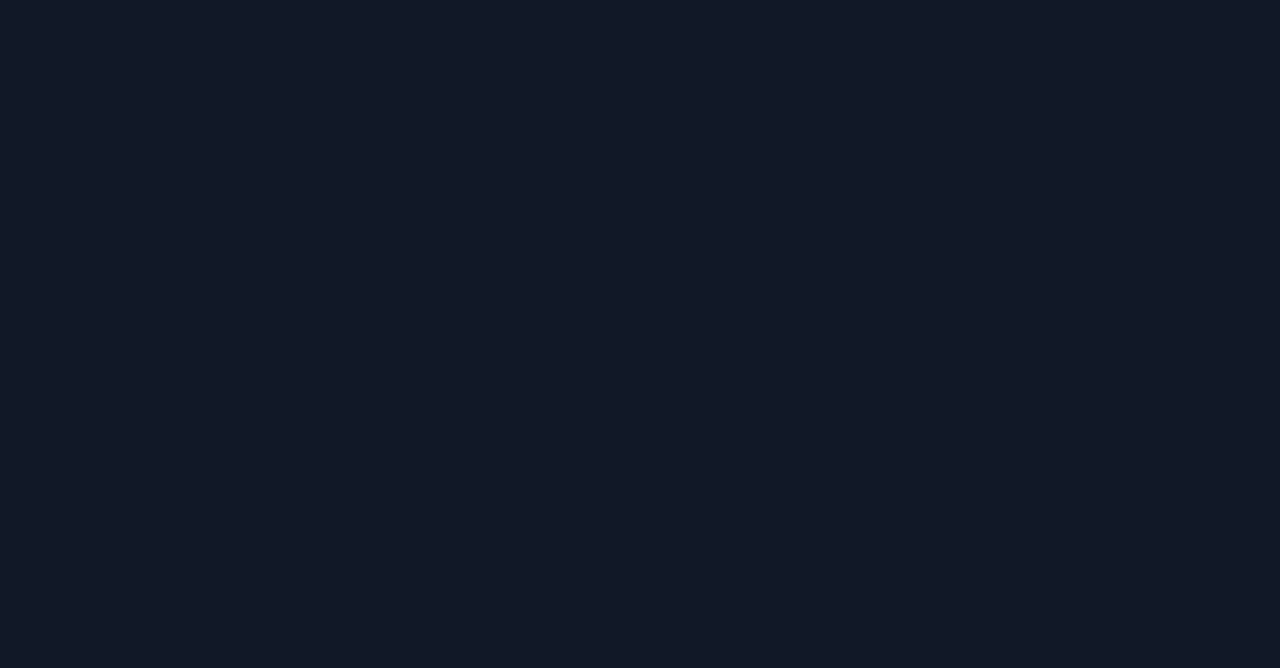
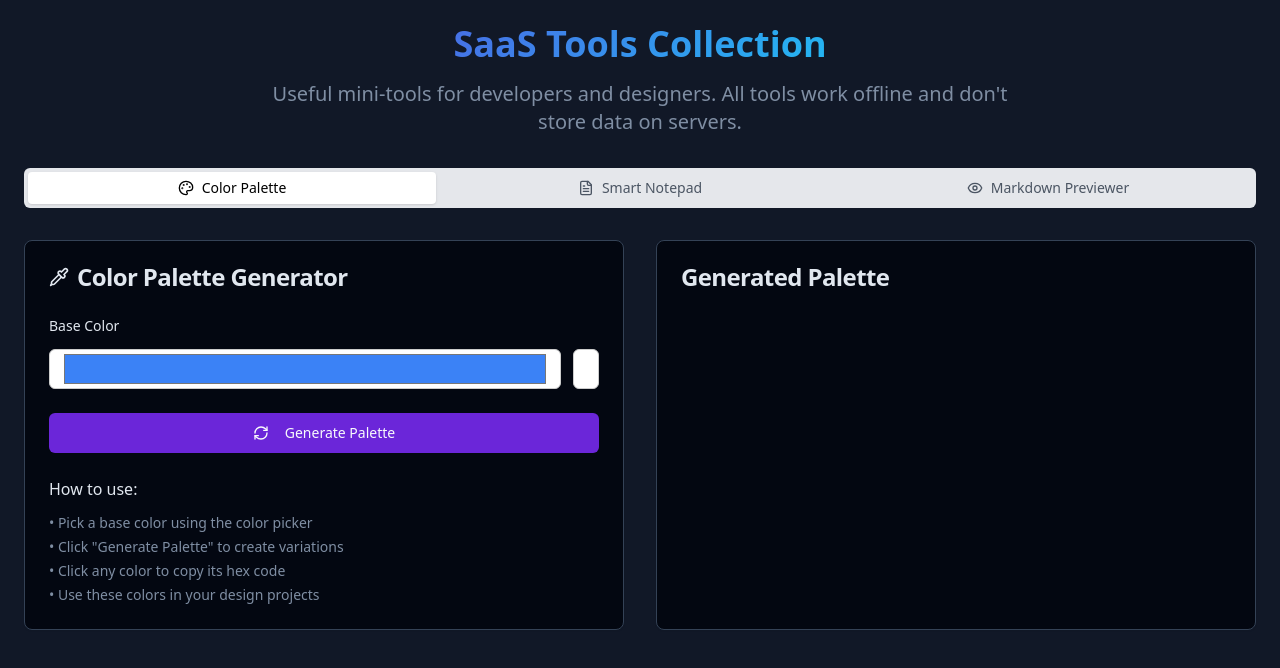
Before and after one commit to shivam86010/CreateNew, a React (Vite) app: page /saastools in a window 1280 px wide. Before the commit this address had no page. Shown: the top 668 px of the page. Built offline with nearby package versions, Linux system fonts and the light colour scheme.

Commit message:
small work on saastool

```diff
--- a/package.json
+++ b/package.json
@@ -13,6 +13,7 @@
     "@radix-ui/react-dropdown-menu": "^2.1.15",
     "@radix-ui/react-popover": "^1.1.14",
     "@radix-ui/react-slot": "^1.2.3",
+    "@radix-ui/react-tabs": "^1.1.12",
     "@radix-ui/react-toast": "^1.2.14",
     "lucide-react": "^0.525.0",
     "react": "^19.1.0",
--- a/src/Components/Routes/index.jsx
+++ b/src/Components/Routes/index.jsx
@@ -2,12 +2,14 @@ import React from 'react'
 import {Route, Routes} from 'react-router-dom'
 import MainPage from '../../Pages/index';
 import SpeedrunChallenge from '../../Pages/SpeedrunChallenge';
+import SaasTools from '../../Pages/SaasTools';
 
 const index = () => {
   return (
    <Routes>
        <Route path='/' element={<MainPage />} />
        <Route path='speedrunchallenge' element={<SpeedrunChallenge />} />
+       <Route path='saastools' element={<SaasTools />} />
    </Routes>
   )
 }
--- a/src/Components/Sections/HeroSection.jsx
+++ b/src/Components/Sections/HeroSection.jsx
@@ -76,7 +76,7 @@ const HeroSection = ({
             <DropdownMenuContent align="start" className="w-56">
               <DropdownMenuItem onClick={()=>navigate('/speedrunchallenge')} > <Timer className="w-4 h-4 mr-2" /> Speedrun Challenge </DropdownMenuItem>
               <DropdownMenuItem > <Brain className="w-4 h-4 mr-2" /> Interview Questions </DropdownMenuItem>
-              <DropdownMenuItem > <Wrench className="w-4 h-4 mr-2" /> SaaS Tools </DropdownMenuItem>
+              <DropdownMenuItem onClick={()=>navigate('/saastools')} > <Wrench className="w-4 h-4 mr-2" /> SaaS Tools </DropdownMenuItem>
             </DropdownMenuContent>
           </DropdownMenu>
 
--- /dev/null
+++ b/src/Components/Ui/Input.jsx
@@ -0,0 +1,29 @@
+import React from "react";
+
+const Input = React.forwardRef(({ type = "text", style = {}, ...props }, ref) => {
+  const defaultStyle = {
+    height: "40px",
+    width: "100%",
+    border: "1px solid #ccc",
+    borderRadius: "6px",
+    background: "#fff",
+    padding: "0 12px",
+    fontSize: "1rem",
+    outline: "none",
+    transition: "border 0.2s, box-shadow 0.2s",
+    boxSizing: "border-box",
+  };
+
+  return (
+    <input
+      type={type}
+      ref={ref}
+      style={{ ...defaultStyle, ...style }}
+      {...props}
+    />
+  );
+});
+
+Input.displayName = "Input";
+
+export { Input };
--- /dev/null
+++ b/src/Components/Ui/Tabs.jsx
@@ -0,0 +1,45 @@
+import React from "react";
+import * as TabsPrimitive from "@radix-ui/react-tabs";
+
+const Tabs = TabsPrimitive.Root;
+
+const TabsList = React.forwardRef((props, ref) => {
+  const { className = "", ...rest } = props;
+
+  return (
+    <TabsPrimitive.List
+      ref={ref}
+      className={`inline-flex h-10 items-center justify-center rounded-md bg-gray-200 p-1 text-gray-600 ${className}`}
+      {...rest}
+    />
+  );
+});
+TabsList.displayName = "TabsList";
+
+const TabsTrigger = React.forwardRef((props, ref) => {
+  const { className = "", ...rest } = props;
+
+  return (
+    <TabsPrimitive.Trigger
+      ref={ref}
+      className={`inline-flex items-center justify-center whitespace-nowrap rounded-sm px-3 py-1.5 text-sm font-medium transition-all focus:outline-none focus:ring-2 ring-blue-500 ring-offset-2 disabled:pointer-events-none disabled:opacity-50 data-[state=active]:bg-white data-[state=active]:text-black data-[state=active]:shadow ${className}`}
+      {...rest}
+    />
+  );
+});
+TabsTrigger.displayName = "TabsTrigger";
+
+const TabsContent = React.forwardRef((props, ref) => {
+  const { className = "", ...rest } = props;
+
+  return (
+    <TabsPrimitive.Content
+      ref={ref}
+      className={`mt-2 focus:outline-none focus:ring-2 ring-blue-500 ring-offset-2 ${className}`}
+      {...rest}
+    />
+  );
+});
+TabsContent.displayName = "TabsContent";
+
+export { Tabs, TabsList, TabsTrigger, TabsContent };
--- /dev/null
+++ b/src/Components/Ui/TextArea.jsx
@@ -0,0 +1,29 @@
+import React from "react";
+
+const Textarea = React.forwardRef(({ style = {}, ...props }, ref) => {
+  const defaultStyle = {
+    minHeight: "80px",
+    width: "100%",
+    border: "1px solid #ccc",
+    borderRadius: "6px",
+    background: "#fff",
+    padding: "8px 12px",
+    fontSize: "14px",
+    resize: "vertical",
+    outline: "none",
+    boxSizing: "border-box",
+    color: "#000",
+  };
+
+  return (
+    <textarea
+      ref={ref}
+      style={{ ...defaultStyle, ...style }}
+      {...props}
+    />
+  );
+});
+
+Textarea.displayName = "Textarea";
+
+export { Textarea };
--- /dev/null
+++ b/src/Pages/SaasTools.jsx
@@ -0,0 +1,142 @@
+import { useState } from "react";
+import { Card, CardContent, CardHeader, CardTitle } from "../Components/Ui/Card";
+import { Button } from "../Components/Ui/Button";
+import { Input } from "../Components/Ui/Input";
+import { Textarea } from "../Components/Ui/TextArea";
+import { Badge } from "../Components/Ui/Badge";
+import { Tabs, TabsContent, TabsList, TabsTrigger } from '../Components/Ui/Tabs';
+import {
+  Palette,
+  FileText,
+  Eye,
+  Copy,
+  Download,
+  RefreshCw,
+  Check,
+  Hash,
+  Type,
+  Pipette
+} from "lucide-react"
+
+export default function SaasTools() {
+    const [colorPalette, setColorPalette] = useState([]);
+    const [baseColor, setBaseColor] = useState("#3b82f6");
+
+  return (
+    <div className="min-h-screen bg-background p-6">
+      <div className="max-w-7xl mx-auto">
+        <div className="text-center mb-8">
+          <h1 className="text-4xl font-bold bg-gradient-primary bg-clip-text text-transparent mb-4">
+            SaaS Tools Collection
+          </h1>
+          <p className="text-xl text-muted-foreground max-w-3xl mx-auto">
+            Useful mini-tools for developers and designers. All tools work offline and don't store data on servers.
+          </p>
+        </div>
+
+        <Tabs defaultValue="colors" className="w-full">
+          <TabsList className="grid w-full grid-cols-3 mb-8">
+            <TabsTrigger value="colors" className="flex items-center gap-2">
+              <Palette className="w-4 h-4" />
+              Color Palette
+            </TabsTrigger>
+            <TabsTrigger value="notepad" className="flex items-center gap-2">
+              <FileText className="w-4 h-4" />
+              Smart Notepad
+            </TabsTrigger>
+            <TabsTrigger value="markdown" className="flex items-center gap-2">
+              <Eye className="w-4 h-4" />
+              Markdown Previewer
+            </TabsTrigger>
+          </TabsList>
+
+          {/* Color Palette Generator */}
+          <TabsContent value="colors">
+            <div className="grid lg:grid-cols-2 gap-8">
+              <Card>
+                <CardHeader>
+                  <CardTitle className="flex items-center gap-2">
+                    <Pipette className="w-5 h-5" />
+                    Color Palette Generator
+                  </CardTitle>
+                </CardHeader>
+                <CardContent className="space-y-6">
+                  <div className="space-y-3">
+                    <label className="text-sm font-medium">Base Color</label>
+                    <div className="flex gap-3">
+                      <Input
+                        type="color"
+                        value={baseColor}
+                        onChange={(e) => setBaseColor(e.target.value)}
+                        className="w-20 h-12 p-1 border rounded cursor-pointer"
+                      />
+                      <Input
+                        type="text"
+                        value={baseColor}
+                        onChange={(e) => setBaseColor(e.target.value)}
+                        placeholder="#3b82f6"
+                        className="flex-1"
+                      />
+                    </div>
+                  </div>
+
+                  <Button  className="w-full">
+                    <RefreshCw className="w-4 h-4 mr-2" />
+                    Generate Palette
+                  </Button>
+
+                  <div className="space-y-3">
+                    <h3 className="font-medium">How to use:</h3>
+                    <ul className="text-sm text-muted-foreground space-y-1">
+                      <li>• Pick a base color using the color picker</li>
+                      <li>• Click "Generate Palette" to create variations</li>
+                      <li>• Click any color to copy its hex code</li>
+                      <li>• Use these colors in your design projects</li>
+                    </ul>
+                  </div>
+                </CardContent>
+              </Card>
+
+              <Card>
+                <CardHeader>
+                  <CardTitle>Generated Palette</CardTitle>
+                </CardHeader>
+                <CardContent>
+                  {/* {colorPalette.length > 0 ? (
+                    <div className="grid grid-cols-2 gap-4">
+                      {colorPalette.map((color, index) => (
+                        <div
+                          key={index}
+                          className="group cursor-pointer rounded-lg overflow-hidden border hover:scale-105 transition-transform"
+                          onClick={() => copyToClipboard(color)}
+                        >
+                          <div
+                            className="h-16 w-full"
+                            style={{ backgroundColor: color }}
+                          />
+                          <div className="p-3 bg-card">
+                            <div className="flex items-center justify-between">
+                              <span className="font-mono text-sm">{color}</span>
+                              <Copy className="w-4 h-4 opacity-0 group-hover:opacity-100 transition-opacity" />
+                            </div>
+                          </div>
+                        </div>
+                      ))}
+                    </div>
+                  ) : (
+                    <div className="text-center py-12 text-muted-foreground">
+                      <Palette className="w-12 h-12 mx-auto mb-4 opacity-50" />
+                      <p>Generate a palette to see colors here</p>
+                    </div>
+                  )} */}
+                </CardContent>
+              </Card>
+            </div>
+          </TabsContent>
+        </Tabs>
+
+
+      </div>
+    </div>
+  );
+}
```
Also changed, not shown: 1 other file (tests, documents, lock files or other folders).
